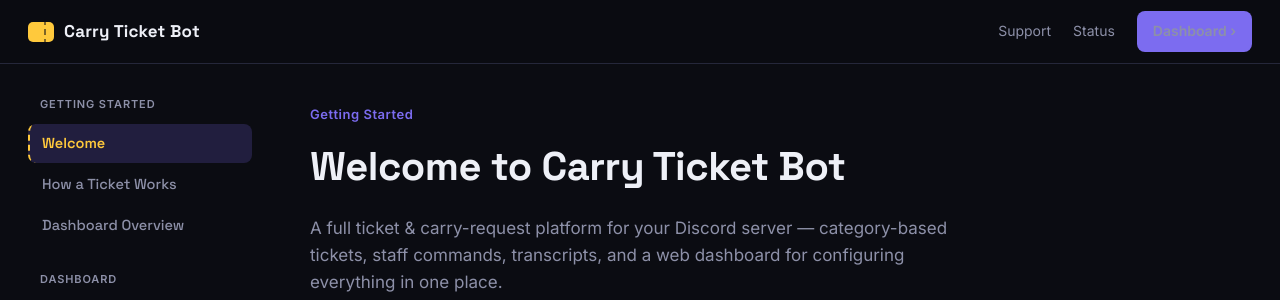
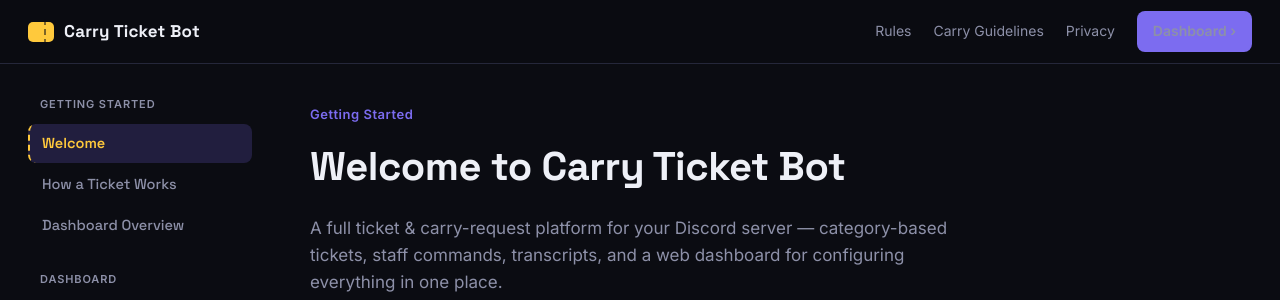
Before and after one commit to sirxpl/ticket-bot, a Flask app: page /docs in a window 1280 px wide. Shown: the top 300 px of the page. Run offline with Flask 3, Linux system fonts and the light colour scheme.

Commit message:
Add links to Rules, Guidelines, and Privacy in docs

```diff
--- a/bot/templates/docs.html
+++ b/bot/templates/docs.html
@@ -154,8 +154,9 @@
 <div class="topbar">
   <div class="brand"><span class="stub"></span> Carry Ticket Bot</div>
   <div class="topbar-right">
-    <a href="#">Support</a>
-    <a href="#">Status</a>
+    <a href="/rules">Rules</a>
+    <a href="/guidelines">Carry Guidelines</a>
+    <a href="/privacy">Privacy</a>
     <a href="/" class="dash-btn">Dashboard ›</a>
   </div>
 </div>
```
